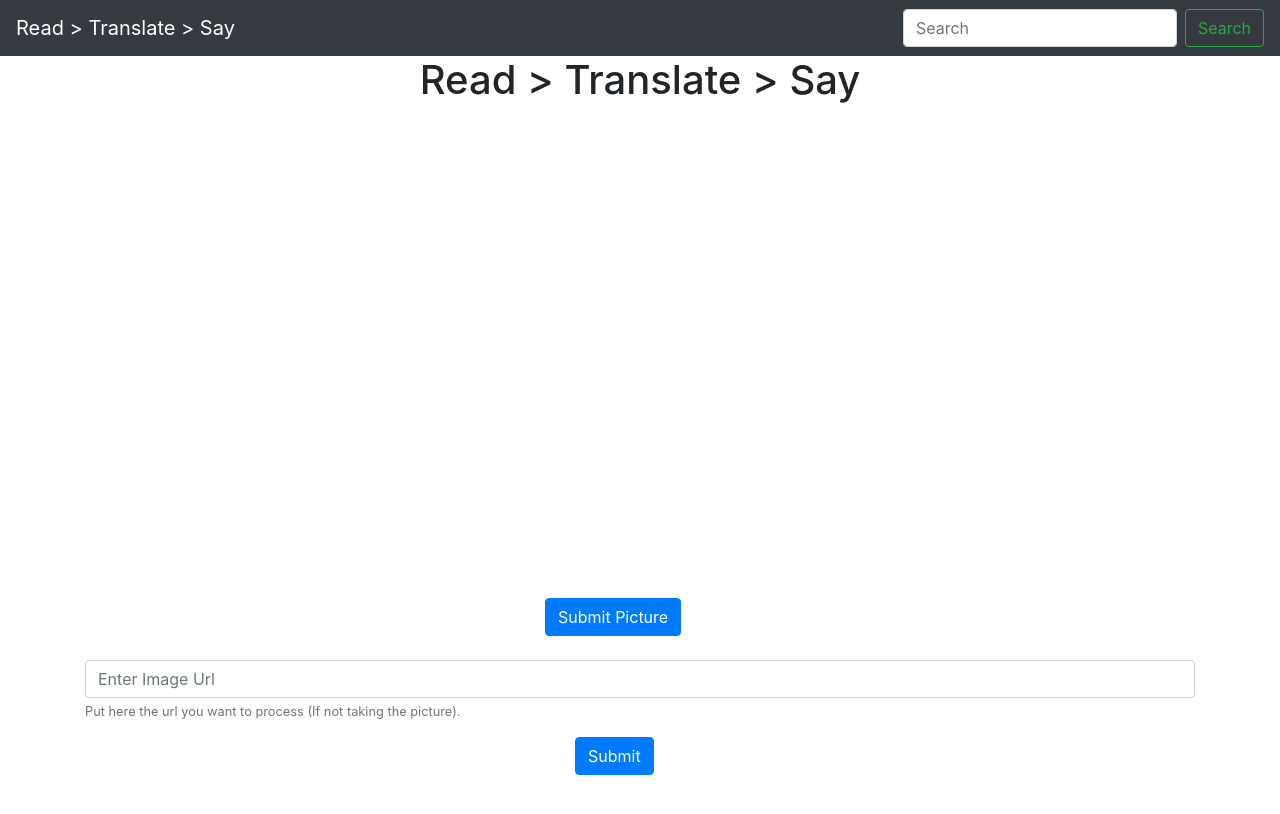
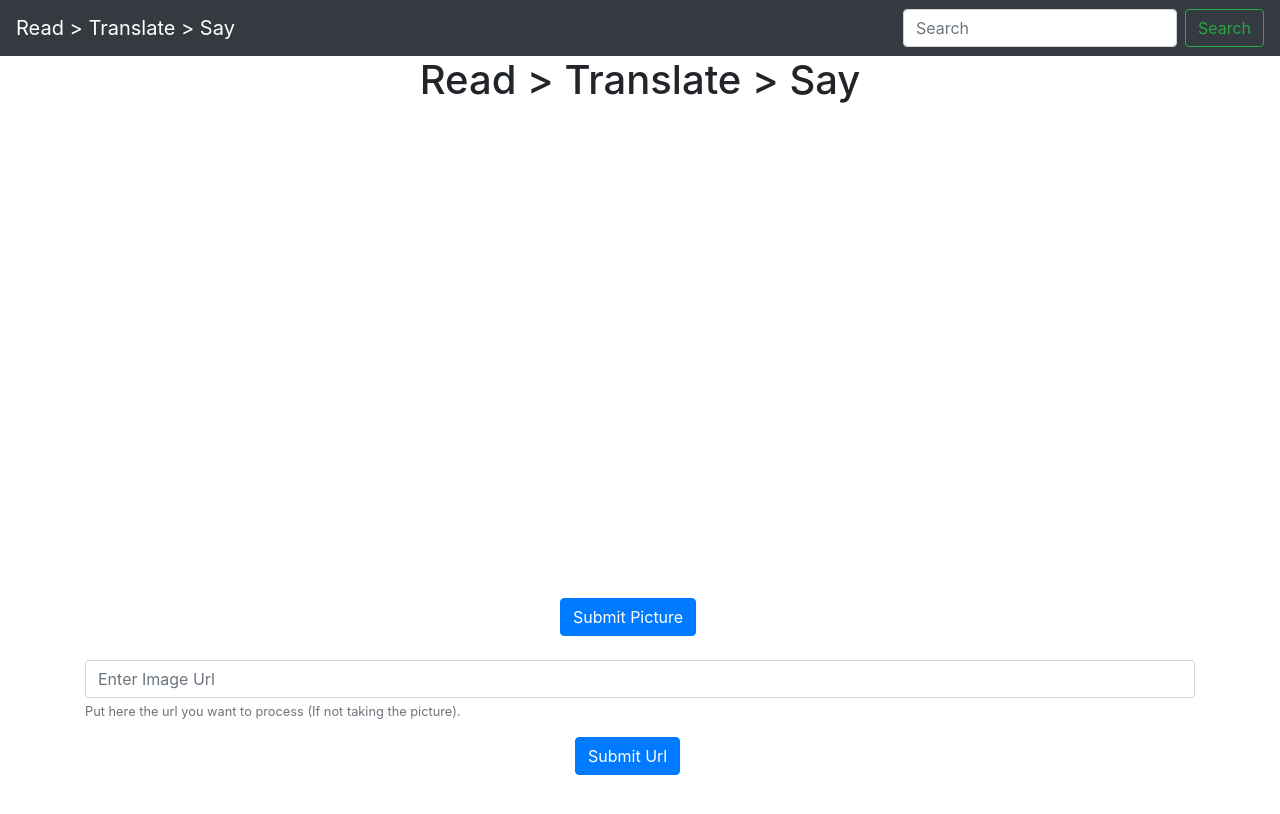
Before and after one commit to Guilhermeslucas/Azure-AI-API-Experiment, an Angular app in the folder front_end/rts-front/: page / in a window 1280 px wide. Shown: the top 814 px of the page. Built offline with nearby package versions, Linux system fonts and the light colour scheme; no server answers.

Commit message:
going on

```diff
--- a/front_end/rts-front/src/app/home/home.component.html
+++ b/front_end/rts-front/src/app/home/home.component.html
@@ -20,7 +20,7 @@
 </h1>
 <div id="app">
   <div><video #video id="video" width="640" height="480" autoplay style="margin-left: 220px"></video></div>
-  <div><button id="snap" class="btn btn-primary" style="margin-left: 460px" (click)="capture()">Submit Picture</button></div>
+  <div><button id="snap" class="btn btn-primary" style="margin-left: 475px" (click)="capture()">Submit Picture</button></div>
 </div>
 <form>
     <div class="form-group">
@@ -31,7 +31,8 @@
     <div class="status-message">
       {{ statusMessage }}
   </div>
-    <button type="submit" class="btn btn-primary" style="margin-left: 490px" (click)="onSubmit()">Submit</button>
+    <button type="submit" class="btn btn-primary" style="margin-left: 490px" (click)="onSubmit()">Submit Url</button>
   </form>
 </body>
+<canvas #canvas id="canvas"></canvas>
 </div>
--- a/front_end/rts-front/src/app/home/home.component.ts
+++ b/front_end/rts-front/src/app/home/home.component.ts
@@ -9,6 +9,8 @@ import { ApiService } from '../api.service';
 })
 export class HomeComponent implements OnInit {
   @ViewChild('video') public video: ElementRef;
+  @ViewChild('canvas') public canvas: ElementRef;
+  public captures: Array<any>;
   public imageUrl: string;
   public statusMessage: string;
   constructor(private apiService: ApiService) { }
@@ -16,6 +18,7 @@ export class HomeComponent implements OnInit {
   ngOnInit() {
     this.imageUrl = '';
     this.statusMessage = '';
+    this.captures = [];
   }
 
   // tslint:disable-next-line:use-life-cycle-interface
@@ -50,4 +53,9 @@ export class HomeComponent implements OnInit {
     (<any>window).speechSynthesis.speak(msg);
   }
 
+  public capture() {
+    this.captures.push(this.canvas.nativeElement.toDataURL('image/png'));
+    console.log(this.captures[0]);
 }
+
+}
```
